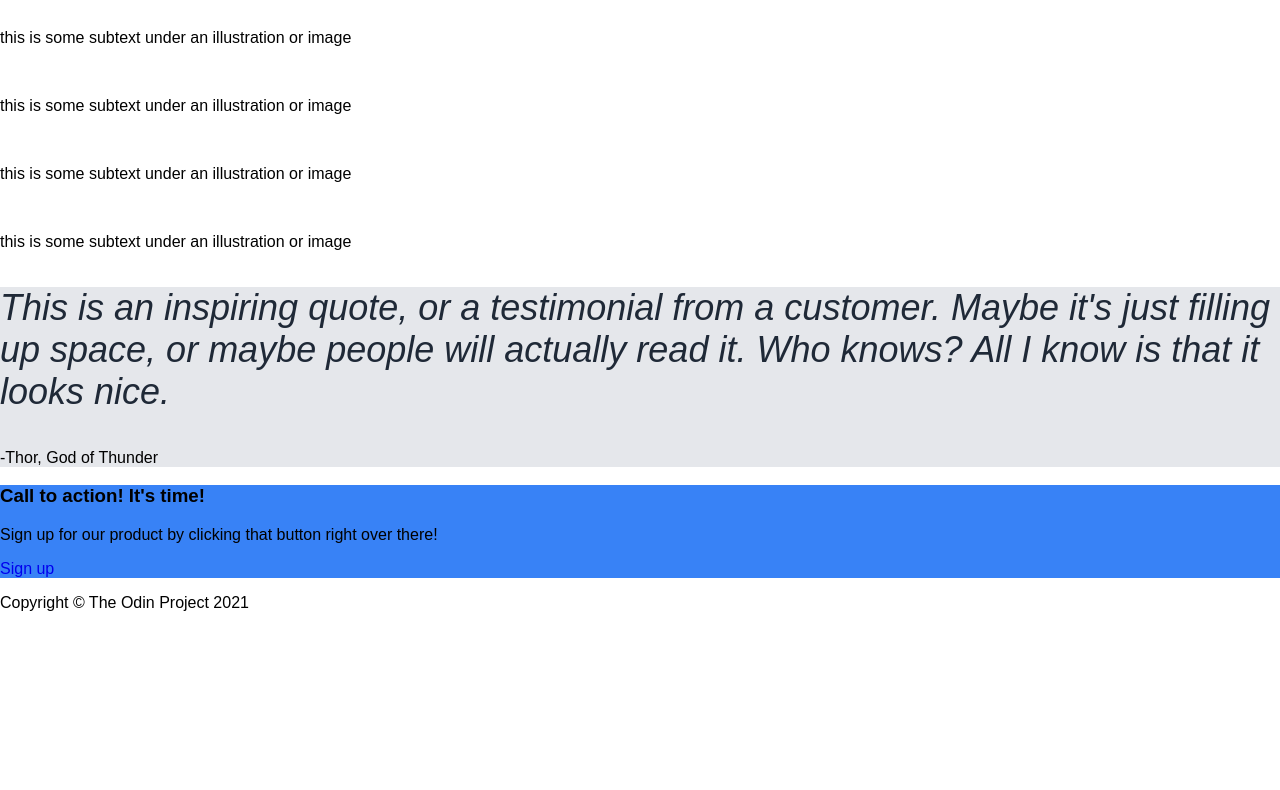
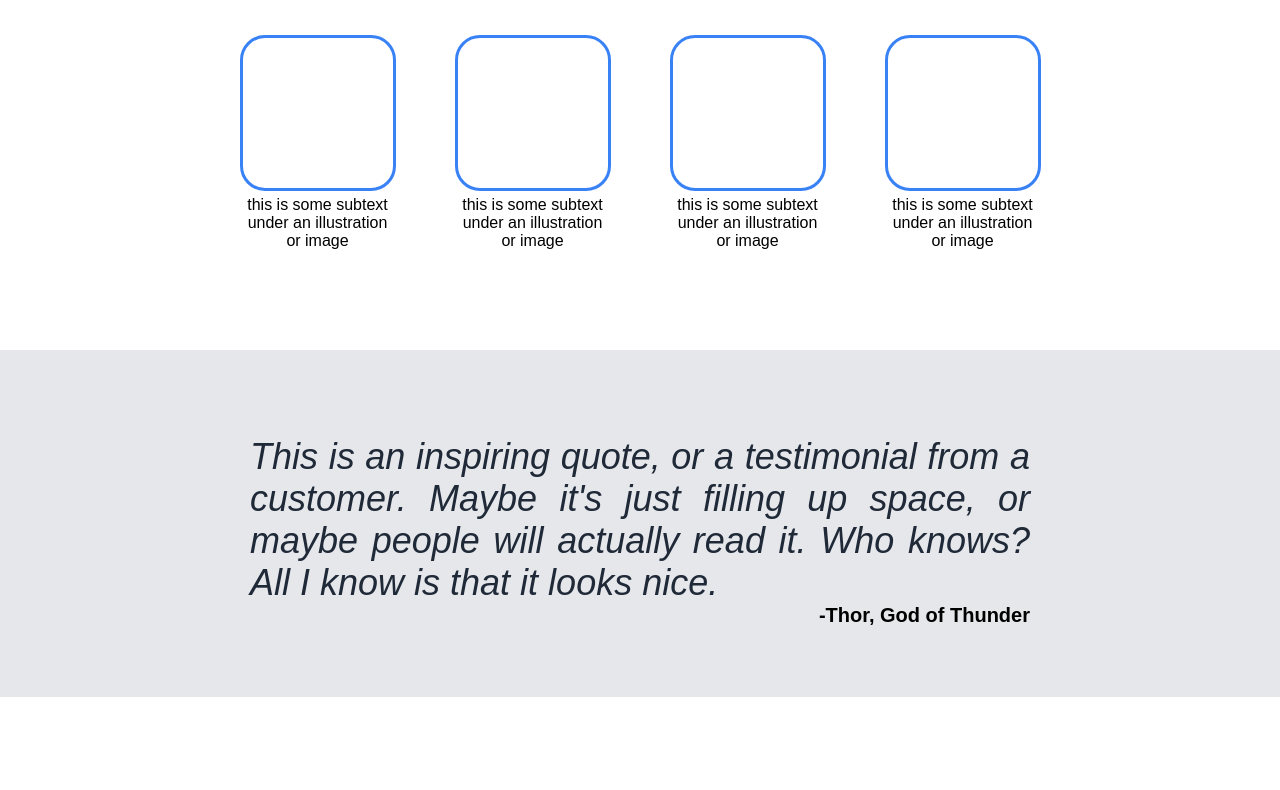
Before and after one commit to leog10/lander-odin-project, a plain HTML site: page index.html in a window 1280 px wide. Shown: the part 543-1333 px from the top of the page. Before the commit the page ends 1171 px from the top, so only its background shows below. Drawn offline with Linux system fonts and the light colour scheme.

Commit message:
Add styles to content/buttons/footer

```diff
--- a/index.html
+++ b/index.html
@@ -26,40 +26,56 @@
         <a class="button-top" href="#">Sign up</a>
       </div>
       <div class="top-right">
-        this is a placeholder for an image
+        this is a placeholder for an
         <img src="#" alt="image" />
       </div>
     </div>
     <div class="main-container">
-      <div class="mid-container">
       <h2 class="info-title">Some random information.</h2>
       <div class="content">
+        <div class="box-container">
           <div class="box">
             <img src="" alt="" />
-            <p>this is some subtext under an illustration or image</p>
           </div>
+          <p class="info-subtext">
+            this is some subtext under an illustration or image
+          </p>
+        </div>
+        <div class="box-container">
           <div class="box">
             <img src="" alt="" />
-            <p>this is some subtext under an illustration or image</p>
           </div>
+          <p class="info-subtext">
+            this is some subtext under an illustration or image
+          </p>
+        </div>
+        <div class="box-container">
           <div class="box">
             <img src="" alt="" />
-            <p>this is some subtext under an illustration or image</p>
           </div>
+          <p class="info-subtext">
+            this is some subtext under an illustration or image
+          </p>
+        </div>
+        <div class="box-container">
           <div class="box">
             <img src="" alt="" />
-            <p>this is some subtext under an illustration or image</p>
           </div>
+          <p class="info-subtext">
+            this is some subtext under an illustration or image
+          </p>
         </div>
       </div>
 
       <div class="quote-container">
+        <div class="quote-box">
           <p class="quote-text">
             This is an inspiring quote, or a testimonial from a customer. Maybe
-          it's just filling up space, or maybe people will actually read it. Who
-          knows? All I know is that it looks nice.
+            it's just filling up space, or maybe people will actually read it.
+            Who knows? All I know is that it looks nice.
           </p>
           <p class="quote-author">-Thor, God of Thunder</p>
+        </div>
       </div>
 
       <div class="call-to-action">
--- a/styles/style.css
+++ b/styles/style.css
@@ -1,11 +1,9 @@
 html {
-  min-height: 100vh;
   font-family: Ubuntu, sans-serif;
+  overflow-x: hidden;
 }
 
 body {
-  display: flex;
-  flex-direction: column;
   margin: 0;
 }
 
@@ -48,7 +46,18 @@ header,
 }
 
 .quote-container {
+  display: flex;
+  justify-content: center;
   background-color: #e5e7eb;
+  width: 100vw;
+}
+
+.quote-box {
+  display: flex;
+  flex-direction: column;
+  max-width: 780px;
+  align-items: flex-end;
+  margin: 50px;
 }
 
 .quote-text {
@@ -56,6 +65,14 @@ header,
   font-weight: lighter;
   font-style: italic;
   color: #1f2937;
+  text-align: justify;
+  margin-bottom: 0;
+}
+
+.quote-author {
+  font-size: 20px;
+  font-weight: bold;
+  margin-top: 0;
 }
 
 header {
@@ -97,6 +114,79 @@ header {
   display: inline-block;
   padding: 8px 38px;
   border-radius: 8px;
-  color: white;
+  color: #f9faf8;
   font-weight: bold;
 }
+
+.main-container {
+  display: flex;
+  flex-direction: column;
+  align-items: center;
+  flex-grow: 1;
+}
+
+.info-title {
+  margin: 50px 0;
+}
+
+.content {
+  display: flex;
+  margin-bottom: 100px;
+}
+
+.box {
+  border: 3px solid #3882f6;
+  border-radius: 25px;
+  height: 150px;
+  width: 150px;
+}
+
+.box-container {
+  max-width: 155px;
+  margin: 0 30px;
+}
+
+.info-subtext {
+  margin: 5px 0 0 0;
+  text-align: center;
+}
+
+.call-to-action {
+  display: flex;
+  height: 125px;
+  width: 950px;
+  margin: 100px auto;
+  justify-content: space-around;
+  align-items: center;
+  border-radius: 8px;
+}
+
+.cto-text {
+  color: #f9faf8;
+}
+
+.cto-title,
+.cto-subtitle {
+  margin: 3px 0;
+}
+
+.cto-button {
+  color: #f9faf8;
+  padding: 8px 38px;
+  border-radius: 8px;
+  font-weight: bold;
+  border: 3px solid #f9faf8;
+}
+
+footer {
+  display: flex;
+  justify-content: center;
+  align-items: center;
+  flex-shrink: 0;
+  background-color: #1f2937;
+  height: 75px;
+}
+
+footer p {
+  color: #f9faf8;
+}
```
Lines whose indentation alone changed are shown as unchanged.
